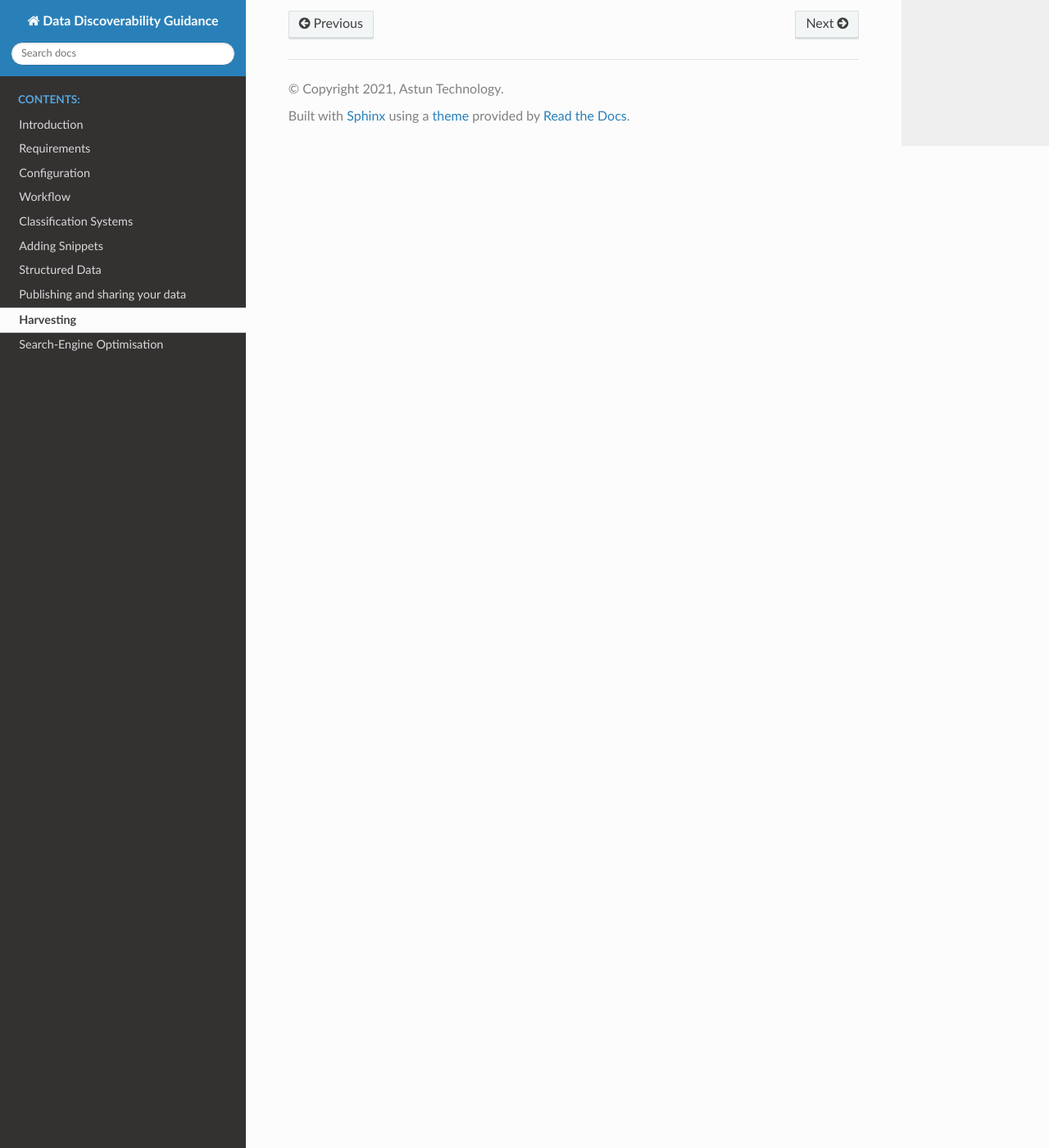
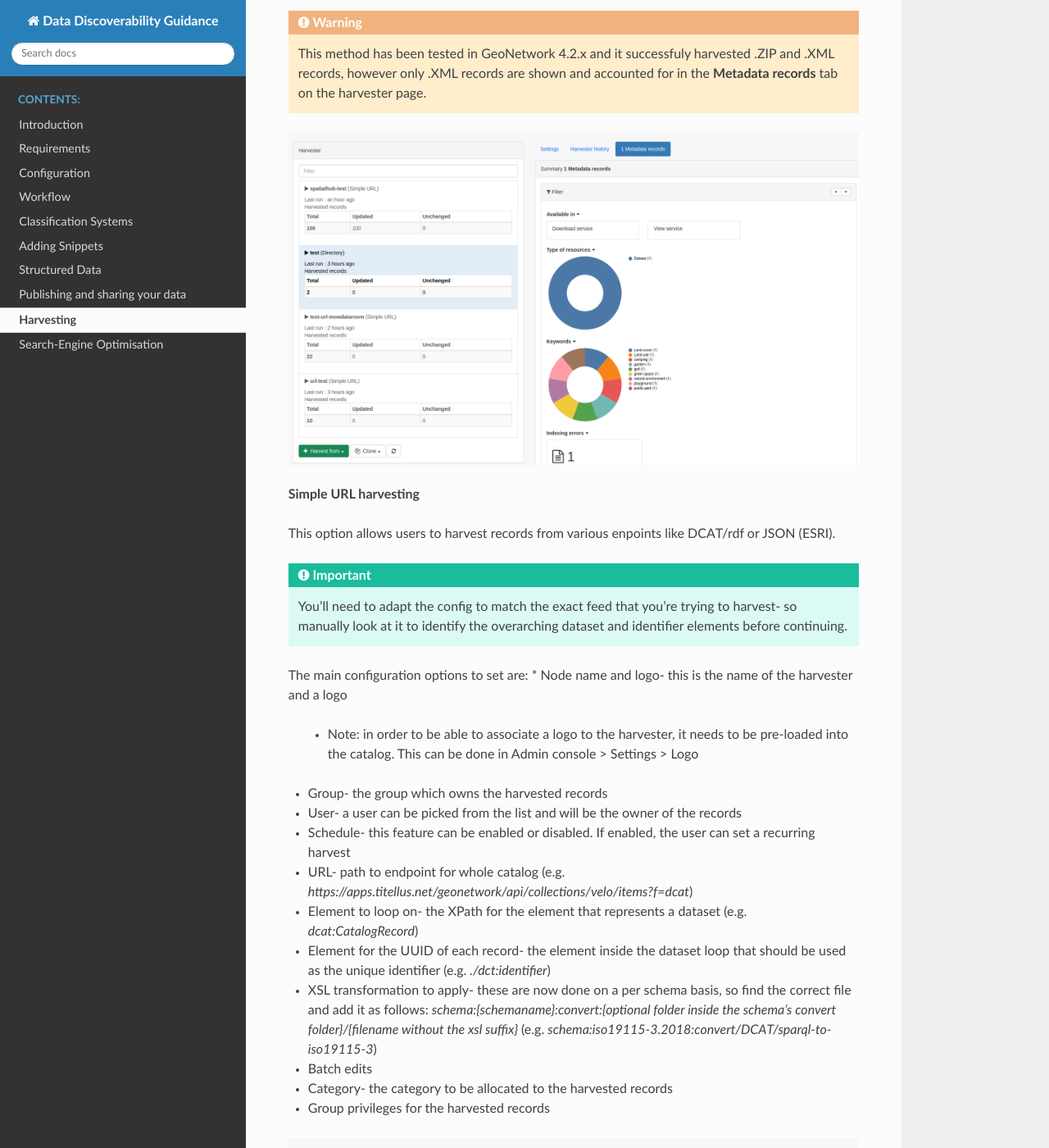
Before and after one commit to AstunTechnology/datadiscoverabilityguidance, a Sphinx documentation site: the page built from docs/source/harvesting.rst, in a window 1280 px wide and 1400 px high, scrolled down 2394 px. Shown: the whole window at 82% size. Built offline with Sphinx 7.4.7 and the Read the Docs theme 2.0.0, drawn with Linux system fonts in a browser that asks for light colours; some of the changed text lies outside the part shown.

Commit message:
add simple url harvesting docs

```diff
--- a/docs/source/harvesting.rst
+++ b/docs/source/harvesting.rst
@@ -53,7 +53,52 @@ The main configuration options for a directory harvest are:
 * Category- the category to be allocated to the harvested records
 * Group privileges for the harvested records
 
+.. warning::
+    This method has been tested in GeoNetwork 4.2.x and it successfuly harvested .ZIP and .XML records, however only .XML records are shown and accounted for in the **Metadata records** tab on the harvester page.
+
+|Harvester records discrepancy|
+
+**Simple URL harvesting**
+
+This option allows users to harvest records from various enpoints like DCAT/rdf or JSON (ESRI).
+
+.. important::
+    You'll need to adapt the config to match the exact feed that you're trying to harvest- so manually look at it to identify the overarching dataset and identifier elements before continuing.
+
+
+The main configuration options to set are:
+* Node name and logo- this is the name of the harvester and a logo
+    * Note: in order to be able to associate a logo to the harvester, it needs to be pre-loaded into the catalog. This can be done in Admin console > Settings > Logo
+* Group- the group which owns the harvested records
+* User- a user can be picked from the list and will be the owner of the records
+* Schedule- this feature can be enabled or disabled. If enabled, the user can set a recurring harvest
+* URL- path to endpoint for whole catalog (e.g. `https://apps.titellus.net/geonetwork/api/collections/velo/items?f=dcat`)
+* Element to loop on- the XPath for the element that represents a dataset (e.g. `dcat:CatalogRecord`)
+* Element for the UUID of each record- the element inside the dataset loop that should be used as the unique identifier (e.g. `./dct:identifier`)
+* XSL transformation to apply- these are now done on a per schema basis, so find the correct file and add it as follows: `schema:{schemaname}:convert:{optional folder inside the schema's convert folder}/{filename without the xsl suffix}` (e.g. `schema:iso19115-3.2018:convert/DCAT/sparql-to-iso19115-3`)
+* Batch edits
+* Category- the category to be allocated to the harvested records
+* Group privileges for the harvested records
+
+|Simple URL harvesting settings- top|
+The top section of the configuration for an example Simple URL harvester
+
+|Simple URL harvesting settings- middle|
+The middle section of the configuration for an example Simple URL harvester
+
+|Simple URL harvesting settings- bottom|
+The bottom section of the configuration for an example Simple URL harvester
+
 
 .. |Harvester dropdown| image:: media/harvesterdropdown.png
     :alt: Dropdown menu showing the available harvesting options in GeoNetwork 4.x
 .. |Directory harvesting| image:: media/directoryharvesting.png
+    :alt: GeoNetwork showing an example configuration for Directory harvesting
+.. |Harvester records discrepancy| image:: media/recordsdiscrepancy.png
+    :alt: GeoNetwork showing a discrepancy between the actual number of records harvested and the Metadata records tab
+.. |Simple URL harvesting settings- top| image:: media/simpleurltop.png
+    :alt: GeoNetwork showing the top section of the configuration for an example Simple URL harvester
+.. |Simple URL harvesting settings- middle| image:: media/simpleurlmiddle.png
+    :alt: GeoNetwork showing the middle section of the configuration for an example Simple URL harvester
+.. |Simple URL harvesting settings- bottom| image:: media/simpleurlbottom.png
+    :alt: GeoNetwork showing the bottom section of the configuration for an example Simple URL harvester
```
Also changed, not shown: docs/source/media/recordsdiscrepancy.png (added), docs/source/media/simpleurlbottom.png (added), docs/source/media/simpleurlmiddle.png (added), docs/source/media/simpleurltop.png (added).
